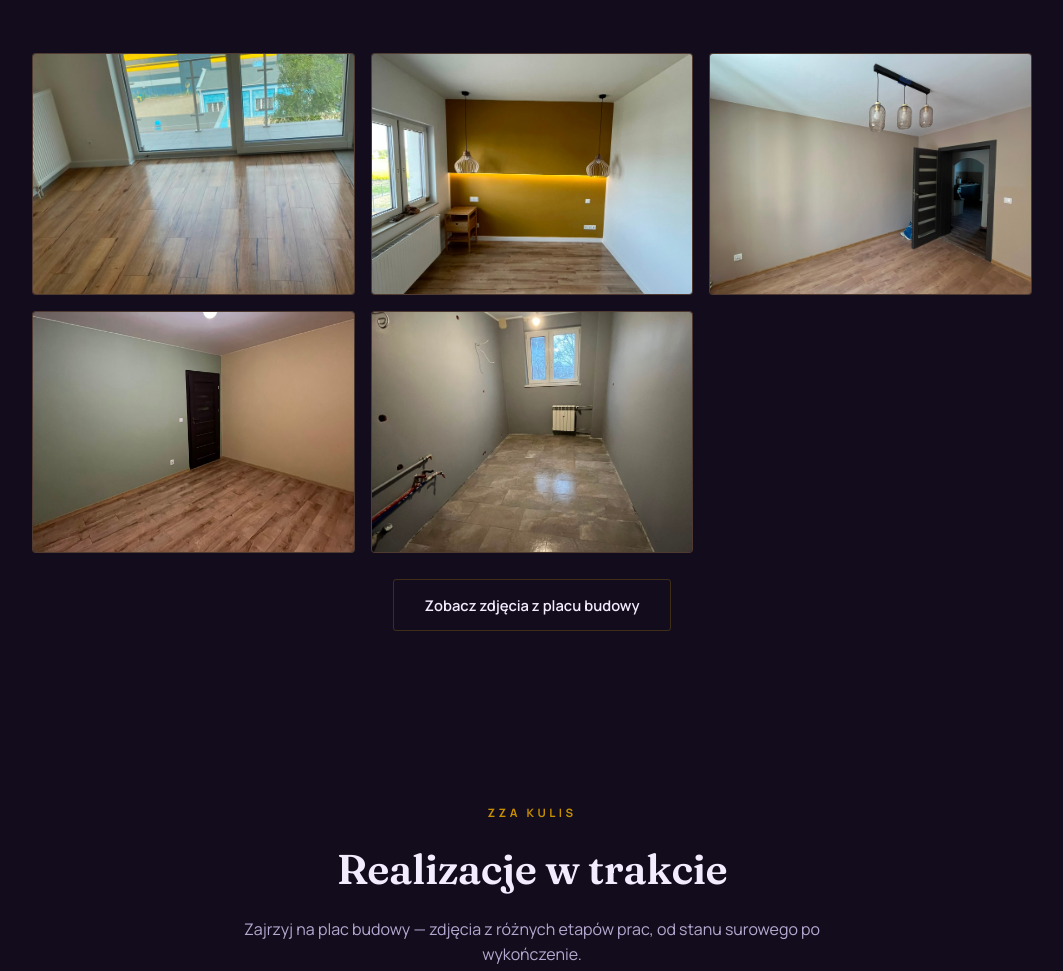
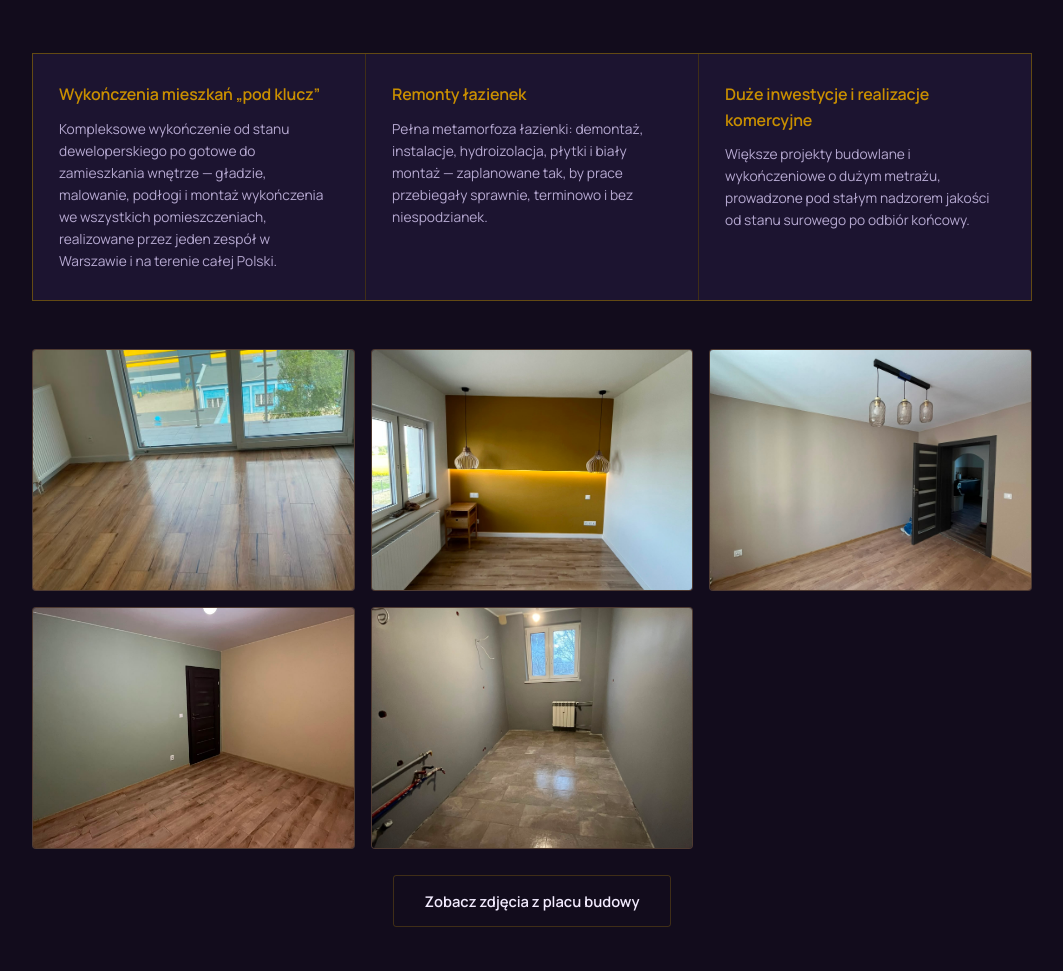
Before and after one commit to jurq12345/revir-bud, a plain HTML site: page index.html in a window 1280 px wide. Shown: the part 2045-3016 px from the top of the page, without its empty margins (108-1171 px from the left). Drawn offline with Linux system fonts and the light colour scheme.

Commit message:
Dodaj opisy typów realizacji w sekcji Portfolio
Trzy ogólne bloki (wykończenia pod klucz, remonty łazienek, duże
inwestycje) opisujące zakres realizacji - celowo oddzielone od
galerii zdjęć, żeby żaden opis nie sugerował powiązania z konkretnym
zdjęciem, którego faktycznie nie dotyczy. Dodatkowo wzmacnia
trafność treści pod frazy z usług i lokalizacji.

```diff
--- a/css/style.css
+++ b/css/style.css
@@ -173,6 +173,20 @@ section{position:relative;z-index:1;padding:90px 32px;}
 .service h3{font-size:1.02rem;color:var(--ink);font-weight:600;font-family:'Manrope',sans-serif;}
 .service p{font-size:0.86rem;color:var(--ink-dim);}
 @media(max-width:760px){ .services{grid-template-columns:1fr;} }
+
+.realizacje-types{
+  display:grid;grid-template-columns:repeat(3,1fr);gap:1px;
+  background:var(--line);
+  border:1px solid var(--line);
+  max-width:1000px;margin:0 auto 48px;
+}
+.realizacje-type{
+  background:var(--panel);padding:28px 26px;
+  display:flex;flex-direction:column;gap:10px;
+}
+.realizacje-type h3{font-size:1rem;color:var(--gold);font-weight:600;font-family:'Manrope',sans-serif;}
+.realizacje-type p{font-size:0.86rem;color:var(--ink-dim);}
+@media(max-width:760px){ .realizacje-types{grid-template-columns:1fr;} }
 
 /* ---------- GALLERY ---------- */
 .gallery{
--- a/index.html
+++ b/index.html
@@ -150,6 +150,21 @@
     <p>Efekty naszych ukończonych wykończeń — zobacz, jak wyglądają wnętrza po naszej pracy.</p>
   </div>
 
+  <div class="realizacje-types">
+    <div class="realizacje-type">
+      <h3>Wykończenia mieszkań „pod klucz”</h3>
+      <p>Kompleksowe wykończenie od stanu deweloperskiego po gotowe do zamieszkania wnętrze — gładzie, malowanie, podłogi i montaż wykończenia we wszystkich pomieszczeniach, realizowane przez jeden zespół w Warszawie i na terenie całej Polski.</p>
+    </div>
+    <div class="realizacje-type">
+      <h3>Remonty łazienek</h3>
+      <p>Pełna metamorfoza łazienki: demontaż, instalacje, hydroizolacja, płytki i biały montaż — zaplanowane tak, by prace przebiegały sprawnie, terminowo i bez niespodzianek.</p>
+    </div>
+    <div class="realizacje-type">
+      <h3>Duże inwestycje i realizacje komercyjne</h3>
+      <p>Większe projekty budowlane i wykończeniowe o dużym metrażu, prowadzone pod stałym nadzorem jakości od stanu surowego po odbiór końcowy.</p>
+    </div>
+  </div>
+
   <div class="gallery" data-lightbox-group="gotowe">
     <div class="gallery-item">
       <img src="assets/images/budowy/gotowa-02.jpeg" alt="Gotowa podłoga panelowa z widokiem na taras" loading="lazy">
@@ -271,7 +286,7 @@
 
       <div class="info-row">
         <svg class="ic" viewBox="0 0 24 24" fill="none" stroke="currentColor" stroke-width="1.6"><path d="M22 16.9v3a2 2 0 0 1-2.2 2 19.8 19.8 0 0 1-8.6-3.1 19.5 19.5 0 0 1-6-6 19.8 19.8 0 0 1-3.1-8.7A2 2 0 0 1 4.1 2h3a2 2 0 0 1 2 1.7c.1.9.3 1.8.6 2.7a2 2 0 0 1-.4 2.1L8.1 9.7a16 16 0 0 0 6 6l1.2-1.2a2 2 0 0 1 2.1-.4c.9.3 1.8.5 2.7.6a2 2 0 0 1 1.9 2.2Z"/></svg>
-        <div><span class="label">Telefon</span><a href="tel:728877775">728 877 775</a> – Daniel, Prezes Zarządu<br><a href="tel:538100006">538 100 006</a> – Ewelina, Dyrektor Projektu<br><a href="tel:668567484">668 567 484</a> – Artur Pawlak, Kierownik</div>
+        <div><span class="label">Telefon</span><a href="tel:728877775">728 877 775</a> – Daniel Galicki, Prezes Zarządu<br><a href="tel:538100006">538 100 006</a> – Ewelina Galicka, Dyrektor Projektu<br><a href="tel:668567484">668 567 484</a> – Artur Pawlak, Kierownik</div>
       </div>
       <div class="info-row">
         <svg class="ic" viewBox="0 0 24 24" fill="none" stroke="currentColor" stroke-width="1.6"><rect x="2" y="4" width="20" height="16" rx="2"/><path d="m2 7 10 6 10-6"/></svg>
```
